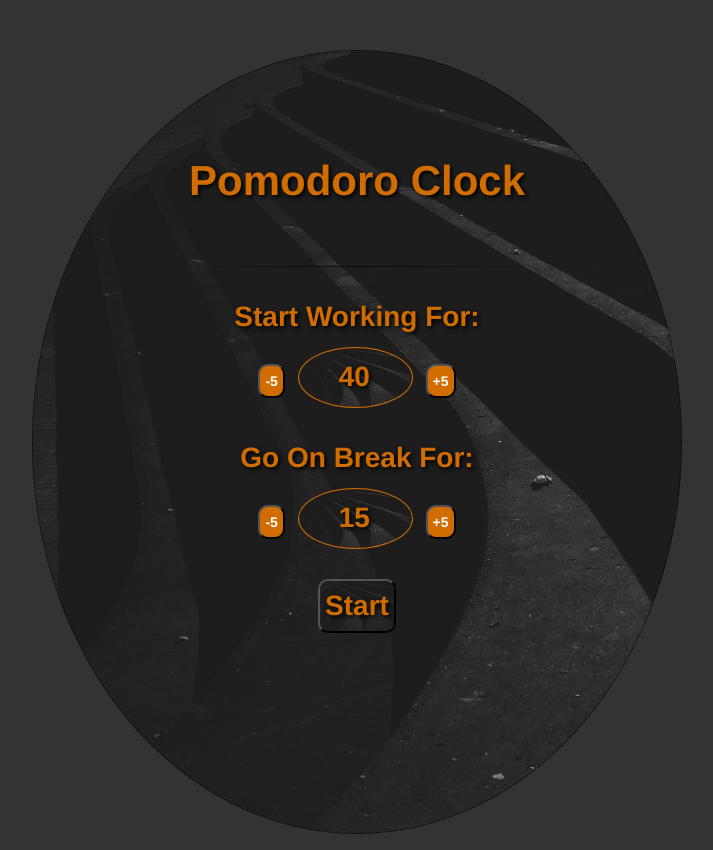
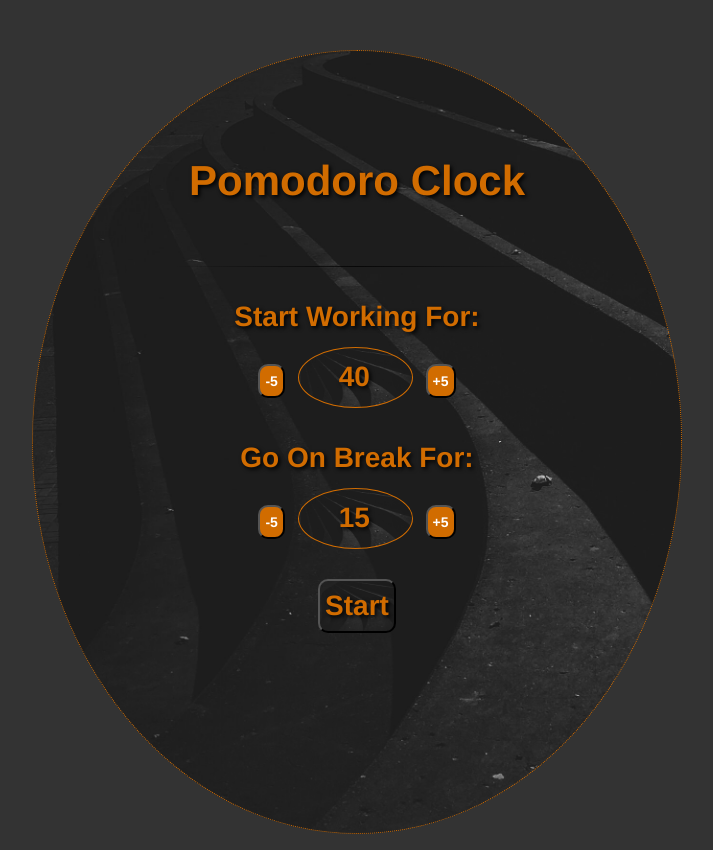
Before and after one commit to alfonsotech/pomodoro-clock, a plain HTML site: page index.html in a window 1280 px wide. Shown: the whole page, without its empty margins (283-996 px from the left). Drawn offline with nearby package versions, Linux system fonts and the light colour scheme.

Commit message:
added orange border detail and fixed content to background

```diff
--- a/style.css
+++ b/style.css
@@ -17,7 +17,7 @@ body {
    width:650px;
    margin-top: 50px;
    text-shadow: 2px 2px 4px #000000;
-   border: 1px dotted black;
+   border: 1px dotted #D16C00;
    border-radius: 50%;
    background-image: url("background-image2.jpeg");
    background-size: cover;
```
